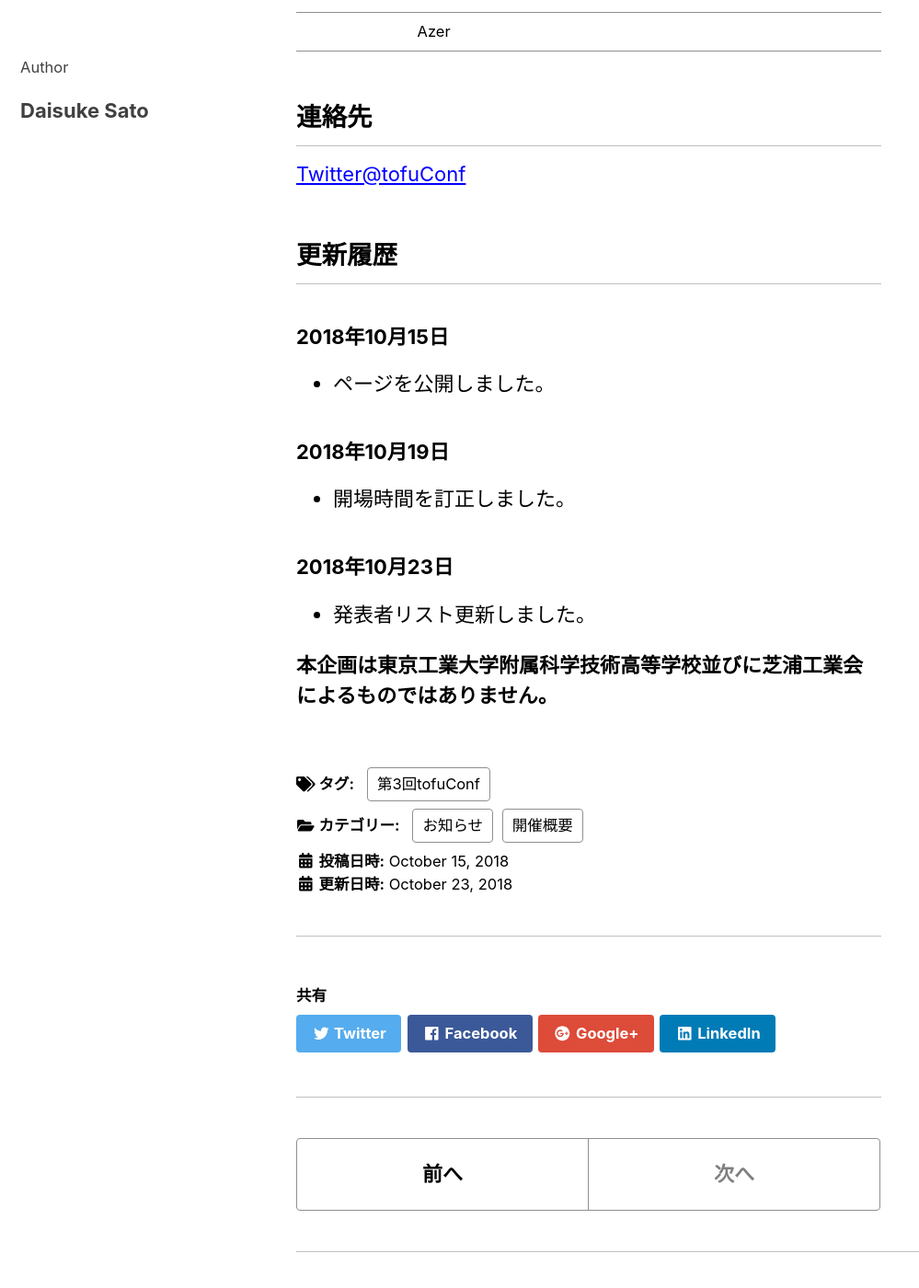
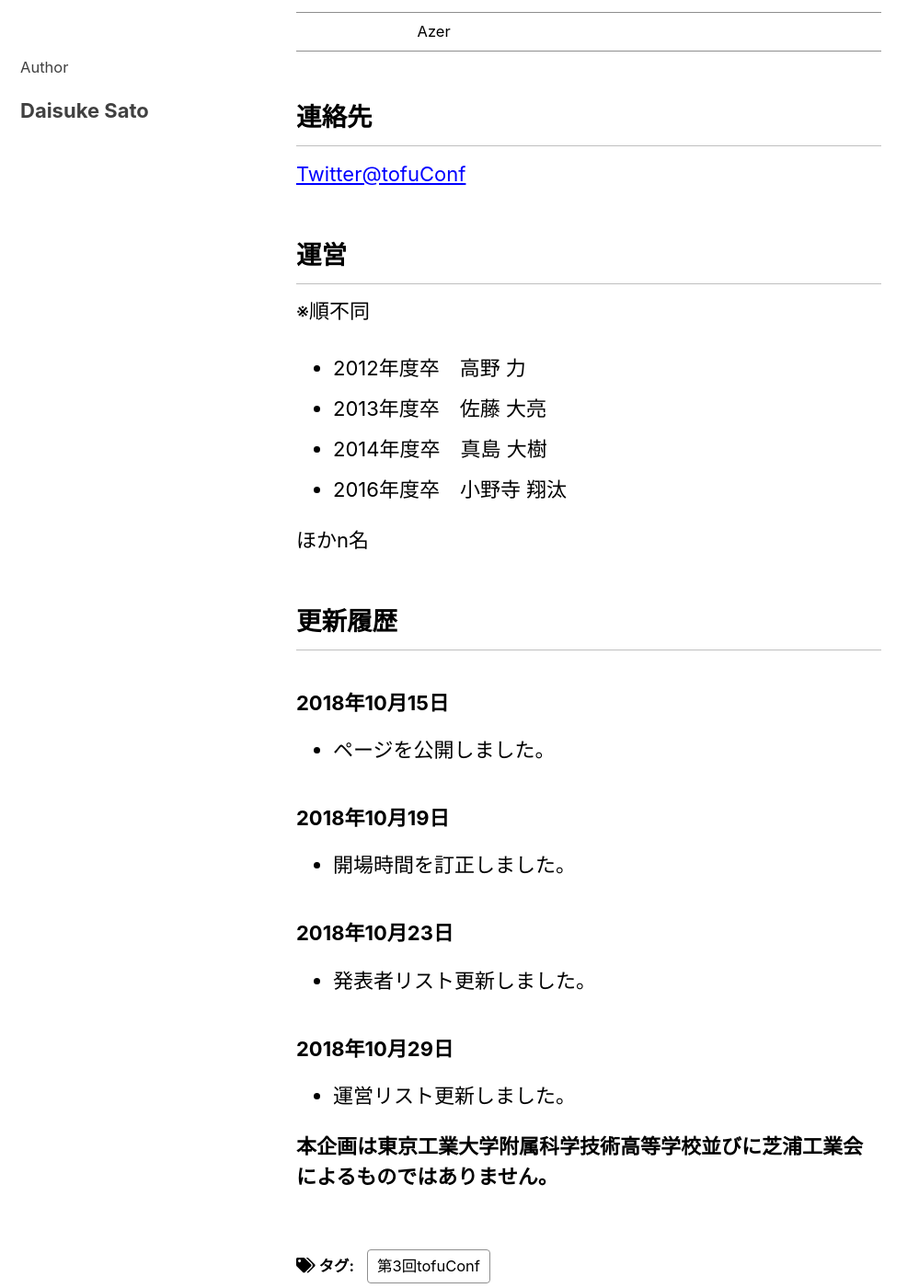
Before and after one commit to tofuconf/tofuconf.club, a Jekyll site: the page built from _posts/2018-10-15-3rd-tofuconf-general.md, in a window 1280 px wide and 1400 px high, scrolled down 4956 px. Shown: the whole window at 92% size, without its empty margins (0-999 px from the left). Built offline with Jekyll 4.4.1, drawn with Linux system fonts in a browser that asks for light colours; nearby versions of some CDN libraries.

Commit message:
Add members

```diff
--- a/_posts/2018-10-15-3rd-tofuconf-general.md
+++ b/_posts/2018-10-15-3rd-tofuconf-general.md
@@ -133,10 +133,20 @@ tofuConf#3ではアカデミック枠(課題研究や卒論など)を用意し
 | koh |  |
 | Azer |  |
 
-
 ## 連絡先
 
 [Twitter@tofuConf](https://twitter.com/tofuConf){:target="_blank"}
+
+## 運営
+
+※順不同
+
+* 2012年度卒　高野 力
+* 2013年度卒　佐藤 大亮
+* 2014年度卒　真島 大樹
+* 2016年度卒　小野寺 翔汰
+
+ほかn名
 
 ## 更新履歴
 
@@ -152,5 +162,9 @@ tofuConf#3ではアカデミック枠(課題研究や卒論など)を用意し
 
 * 発表者リスト更新しました。
 
+### 2018年10月29日
+
+* 運営リスト更新しました。
+
 
 __本企画は東京工業大学附属科学技術高等学校並びに芝浦工業会によるものではありません。__
```
